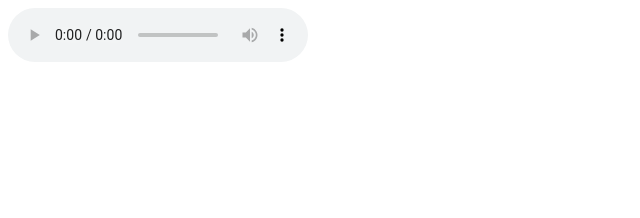
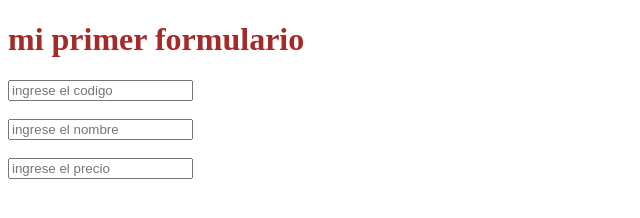
Before and after one commit to anderson370/rujido-1-, a plain HTML site: page index.html in a window 1280 px wide. Shown: the whole page, without its empty margins (0-640 px from the left). Drawn offline with Linux system fonts and the light colour scheme.

Commit message:
Add files via upload

```diff
--- a/index.html
+++ b/index.html
@@ -3,10 +3,15 @@
 <head>
     <meta charset="UTF-8">
     <meta name="viewport" content="width=device-width, initial-scale=1.0">
-    <title>proyecto de clase</title>
+    <title>proyecto de clase </title>
 </head>
 <body>
-<audio controls loop>
-<source src="audio.mp3" type="audio/mp3">
+    <form action="">
+        <h1 style="color: brown;">mi primer formulario </h1>
+        <input type="text" name="codigo" id="codigo" placeholder="ingrese el codigo"> <br><br>
+        <input type="text" name="nombre" id="nombre" placeholder="ingrese el nombre"> <br><br>
+        <input type="text" name="precio" id="precio" placeholder="ingrese el precio"> <br><br>
+   </form>
+
 </body>
 </html>
```
